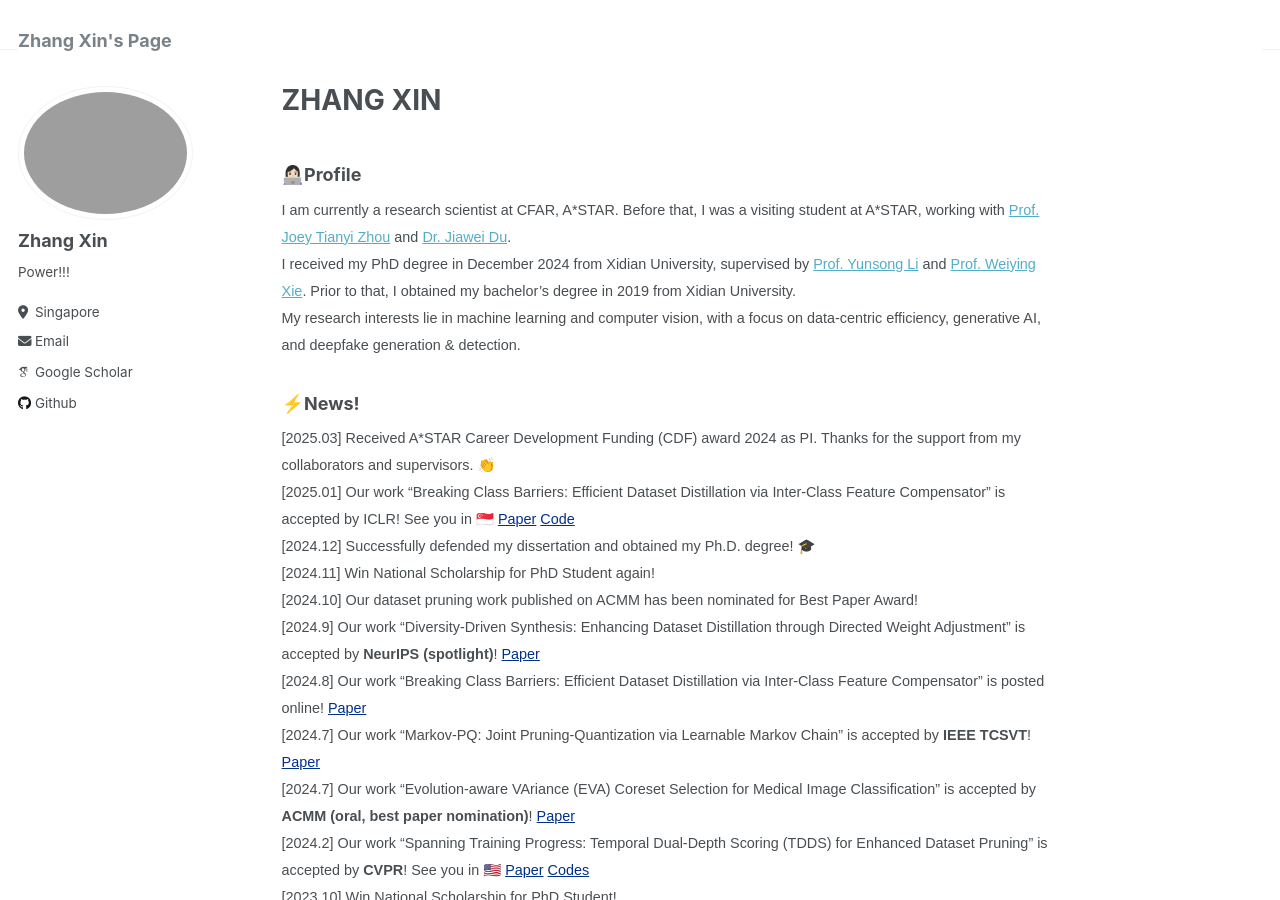
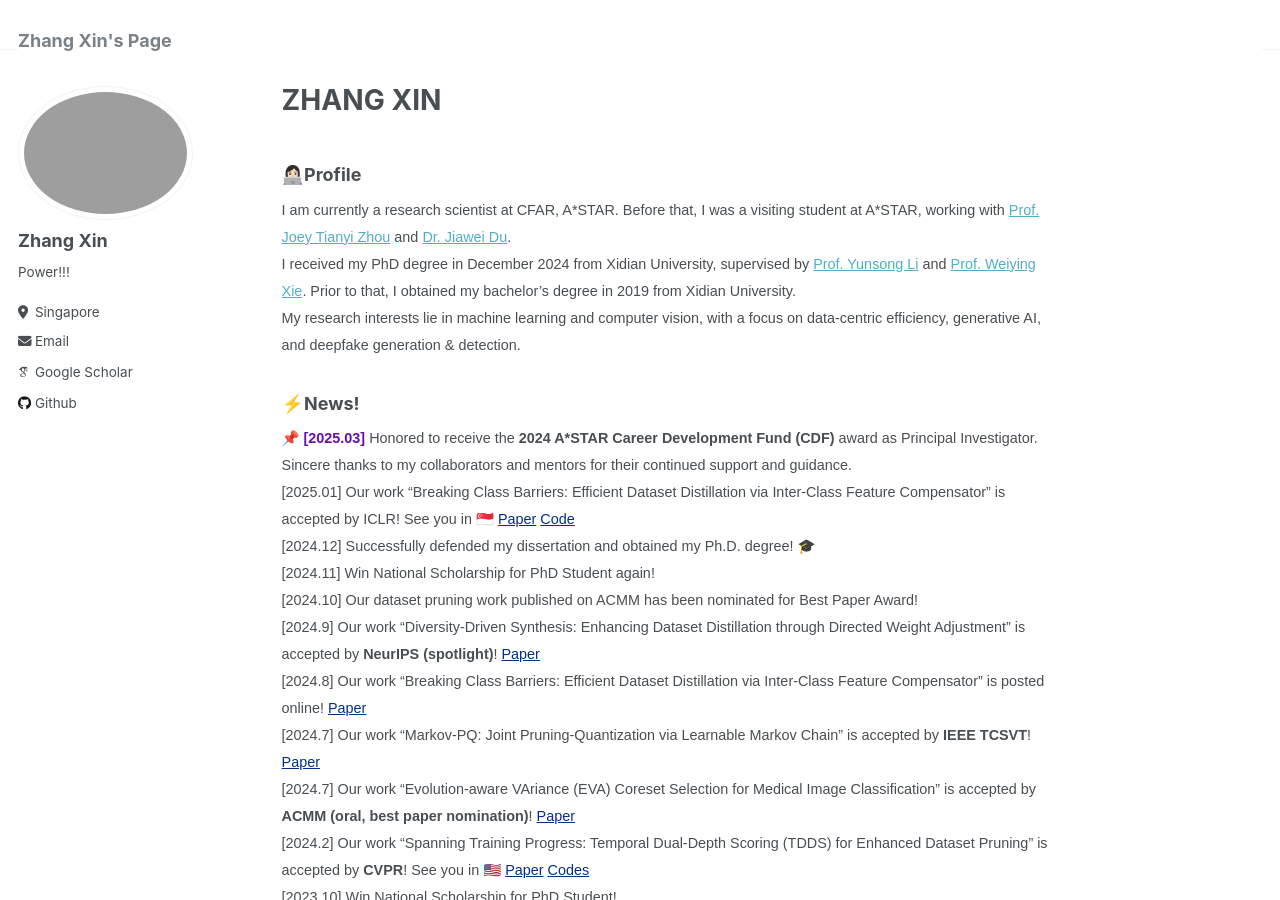
Before and after one commit to zhangxin-xd/zhangxin-xd.github.io, a Jekyll site: the page built from _pages/about.md, in a window 1280 px wide and 900 px high. Built offline with Jekyll 4.4.1, drawn with Linux system fonts in a browser that asks for light colours; some web fonts are replaced.

Commit message:
Update about.md

```diff
--- a/_pages/about.md
+++ b/_pages/about.md
@@ -16,7 +16,8 @@ My research interests lie in machine learning and computer vision, with a focus
 
 ### ⚡️News!
 <span style="font-family:Arial; font-size:0.8em;">
-  [2025.03] Received A*STAR Career Development Funding (CDF) award 2024 as PI. Thanks for the support from my collaborators and supervisors. 👏 <br>
+📌 <span style="color:#6A0DAD;"><strong>[2025.03]</strong></span> Honored to receive the **2024 A*STAR Career Development Fund (CDF)** award as Principal Investigator.
+Sincere thanks to my collaborators and mentors for their continued support and guidance.<br>
   [2025.01] Our work "Breaking Class Barriers: Efficient Dataset Distillation via Inter-Class Feature Compensator" is accepted by ICLR! See you in 🇸🇬 <a href="https://arxiv.org/abs/2408.06927" style="color:#00308B;">Paper</a>  <a href="https://github.com/zhangxin-xd/UFC" style="color:#00308B;">Code</a><br>
   [2024.12] Successfully defended my dissertation and obtained my Ph.D. degree! 🎓 <br>
   [2024.11] Win National Scholarship for PhD Student again! <br>
```
